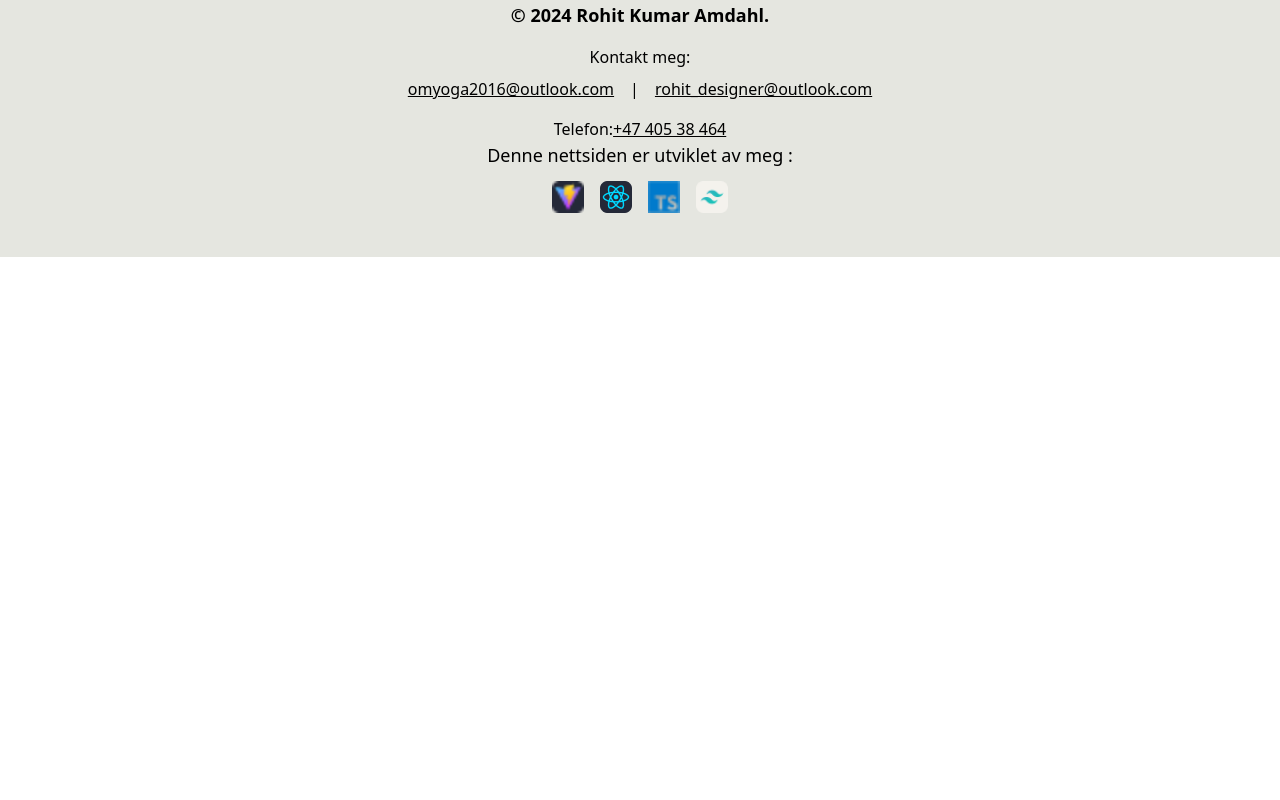
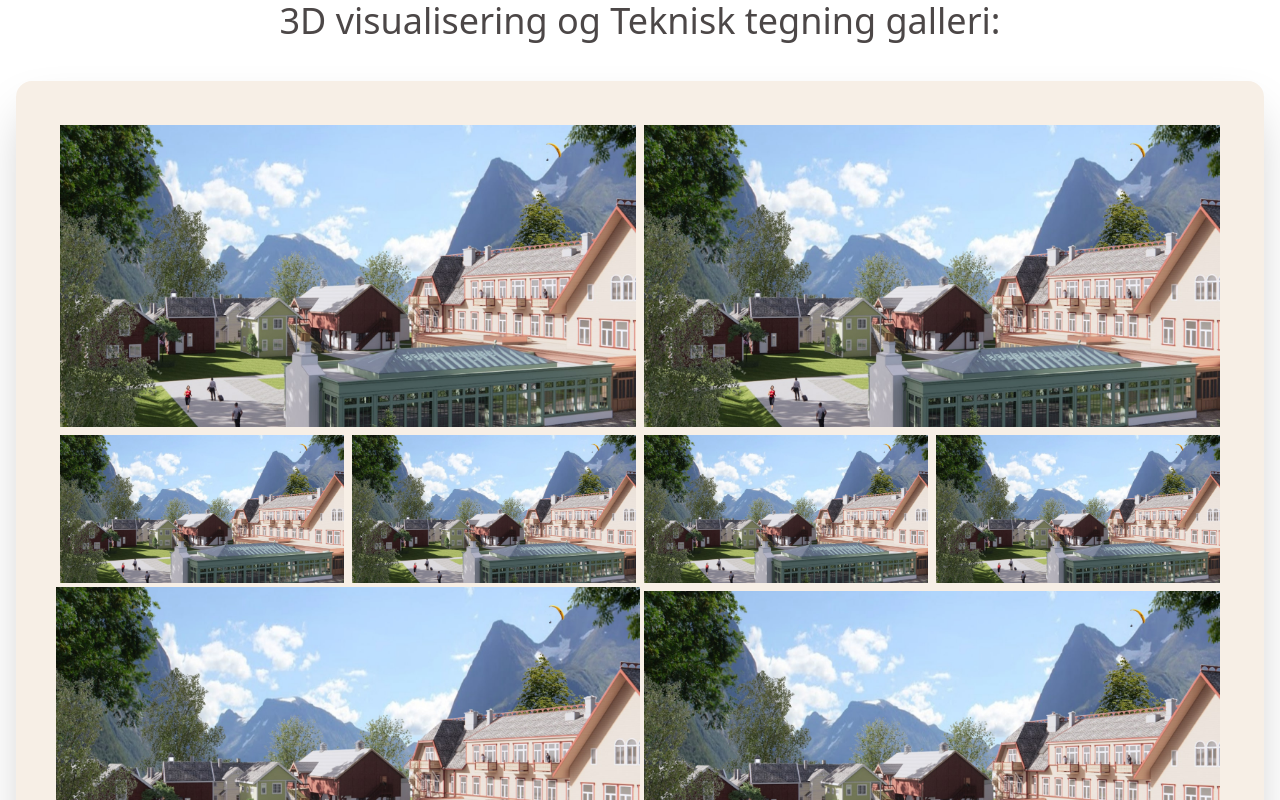
Before and after one commit to MaaRadha/3d-design-code, a React (Vite) app: page / in a window 1280 px wide. Shown: the part 1180-1980 px from the top of the page. Before the commit the page ends 1437 px from the top, so only its background shows below. Built offline with nearby package versions, Linux system fonts and the light colour scheme.

Commit message:
concept developing with idea galleri

```diff
--- a/src/App.tsx
+++ b/src/App.tsx
@@ -1,6 +1,7 @@
 import Footer from "./components/footer/Footer";
 import Nav from "./components/header/Nav";
 import HomePage from "./components/homePageSection/HomePage";
+import DesignImg from "./components/Imgsection/DesignImg";
 
 const App = () => {
   return (
@@ -12,7 +13,9 @@ const App = () => {
         <section className="">
           <HomePage />
         </section>
-        <section></section>
+        <section className="text-text-dark">
+          <DesignImg />
+        </section>
       </main>
       <footer>
         <Footer />
--- a/src/components/Imgsection/DesignImg.tsx
+++ b/src/components/Imgsection/DesignImg.tsx
@@ -1,5 +1,70 @@
+import frame from "../../assets/frame_1.jpg";
 const DesignImg = () => {
-  return <div>DesignImg</div>;
+  return (
+    <div className="text-text-dark py-6 my-4 ">
+      <h2 className="text-center text-4xl py-10 ">
+        3D visualisering og Teknisk tegning galleri:
+      </h2>
+      <div className="grid grid-cols-1 md:grid-cols-2 lg:grid-cols-4 bg-[#f7efe6] p-10 rounded-2xl shadow-2xl">
+        <div className="col-span-2 ">
+          <img
+            className="w-full p-1 mx-auto"
+            src={frame}
+            alt=" 3d visualisering av bygninger"
+          />
+        </div>
+        <div className="col-span-2 ">
+          <img
+            className="w-full p-1 mx-auto"
+            src={frame}
+            alt=" 3d visualisering av bygninger"
+          />
+        </div>
+        <div>
+          <img
+            className="w-full p-1 mx-auto"
+            src={frame}
+            alt=" 3d visualisering av bygninger"
+          />
+        </div>
+        <div>
+          <img
+            className="w-full p-1 mx-auto"
+            src={frame}
+            alt=" 3d visualisering av bygninger"
+          />
+        </div>
+        <div>
+          <img
+            className="object-cover p-1 mx-auto"
+            src={frame}
+            alt=" 3d visualisering av bygninger"
+          />
+        </div>
+        <div>
+          <img
+            className="object-cover p-1 mx-auto"
+            src={frame}
+            alt=" 3d visualisering av bygninger"
+          />
+        </div>
+        <div className="col-span-2">
+          <img
+            className="object-cover"
+            src={frame}
+            alt=" 3d visualisering av bygninger"
+          />
+        </div>
+        <div className="col-span-2">
+          <img
+            className="w-full p-1 mx-auto"
+            src={frame}
+            alt=" 3d visualisering av bygninger"
+          />
+        </div>
+      </div>
+    </div>
+  );
 };
 
 export default DesignImg;
```
